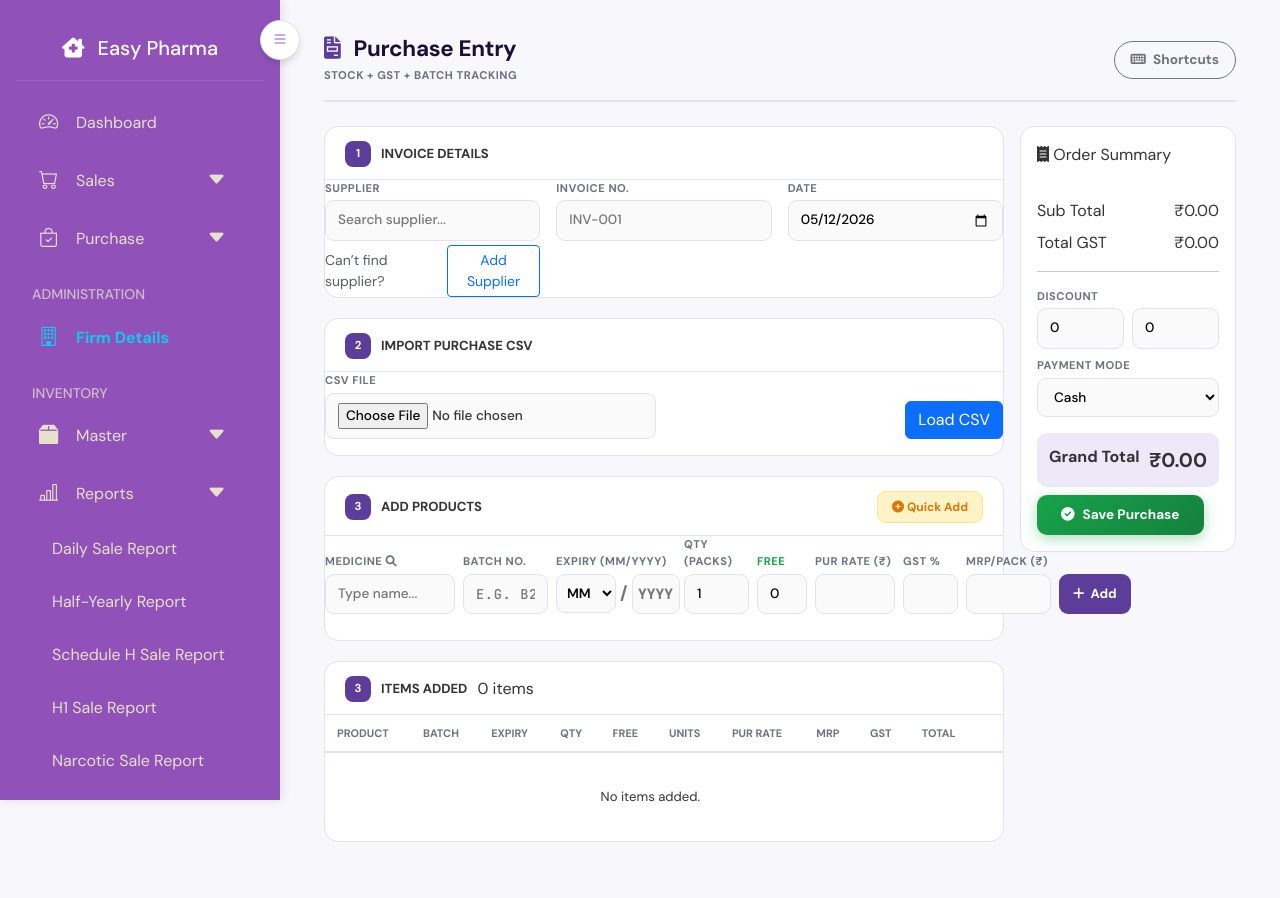
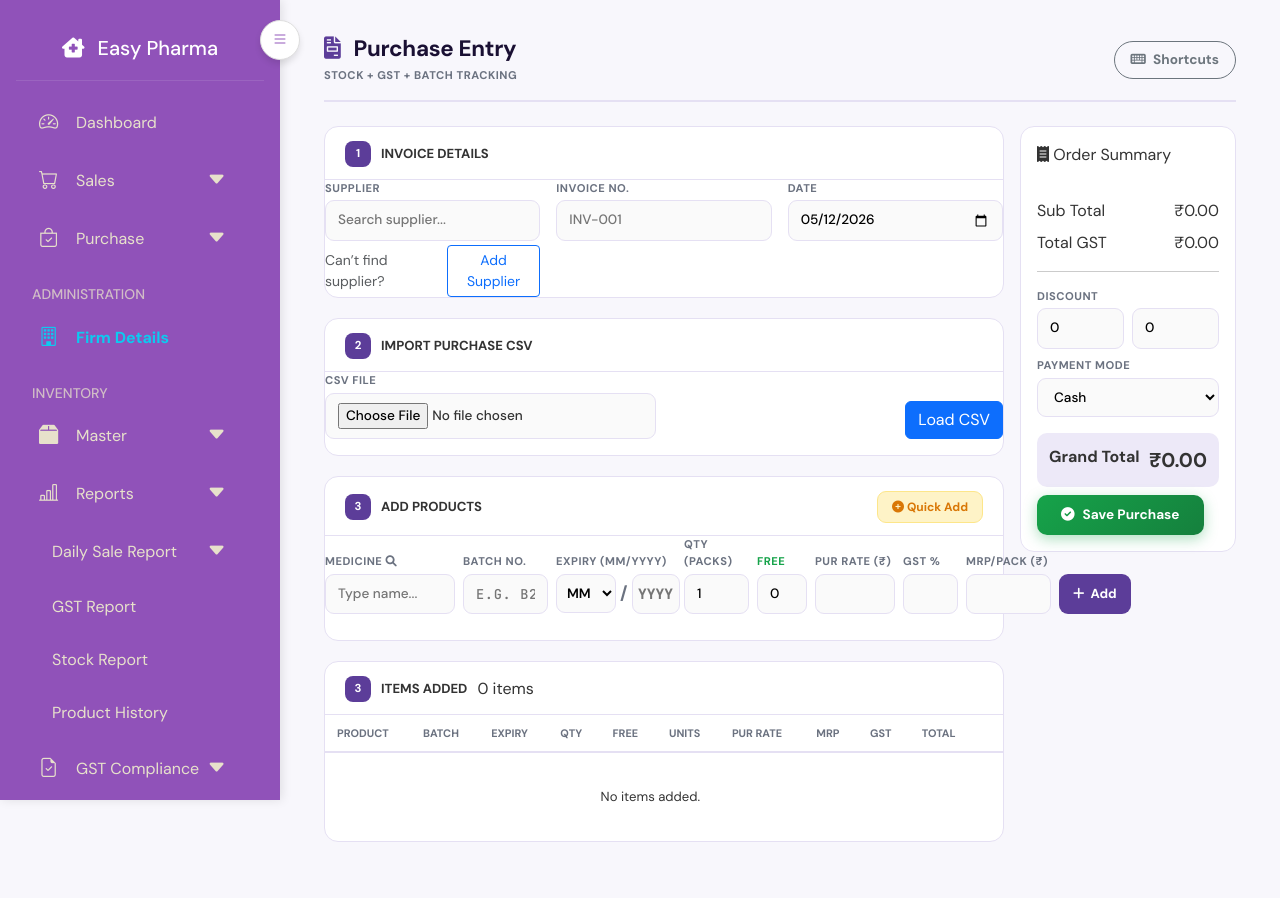
Before and after one commit to farooq1993/easy-pharma, a Django app: page /entry/ in a window 1280 px wide, after a click on "Reports". Run offline with Django 5.2, Linux system fonts and the light colour scheme; data that the repository does not hold is empty; parts of the project's set-up code (start-up, migrations or seed data) failed here and were passed over; some libraries are stand-ins or nearby versions.

Commit message:
modify sidebra

```diff
--- a/easypharma/templates/includes/sidebar.html
+++ b/easypharma/templates/includes/sidebar.html
@@ -113,14 +113,22 @@
                 <i class="bi bi-caret-down-fill ms-auto"></i>
             </a>
             <ul class="collapse nav flex-column ms-3" id="reportsMenu">
-                <li><a href="{% url 'daily_sale_report' %}" class="nav-link small">Daily Sale Report</a></li>
-                <li><a href="{% url 'half_yearly_report' %}" class="nav-link small">Half-Yearly Report</a></li>
-                <li><a href="{% url 'half_yearly_report' %}?schedule=Schedule H" class="nav-link small">Schedule H Sale Report</a></li>
-                <li><a href="{% url 'half_yearly_report' %}?schedule=H1" class="nav-link small">H1 Sale Report</a></li>
-                <li><a href="{% url 'half_yearly_report' %}?schedule=Narcotic" class="nav-link small">Narcotic Sale Report</a></li>
-                <li><a href="{% url 'schedule_h_report' %}" class="nav-link small fw-semibold" style="color:#90caf9;"><i class="bi bi-journal-medical me-1"></i>Schedule H Register</a></li>
-                <li><a href="{% url 'narcotic_drug_report' %}" class="nav-link small fw-semibold" style="color:#ce93d8;"><i class="bi bi-shield-exclamation me-1"></i>Narcotic Drug Register</a></li>
-                <li><a href="{% url 'profit_report' %}" class="nav-link small">Profit Report</a></li>
+                <li>
+                    <a class="nav-link small d-flex align-items-center"
+                       data-bs-toggle="collapse"
+                       data-bs-target="#dailyReportMenu"
+                       aria-expanded="false">
+                        Daily Sale Report
+                        <i class="bi bi-caret-down-fill ms-auto"></i>
+                    </a>
+                    <ul class="collapse nav flex-column ms-3" id="dailyReportMenu">
+                        <li><a href="{% url 'daily_sale_report' %}" class="nav-link small">Daily Report</a></li>
+                        <li><a href="{% url 'profit_report' %}" class="nav-link small">Profit Report</a></li>
+                        <li><a href="{% url 'half_yearly_report' %}?schedule=H1" class="nav-link small">H1 Sale Report</a></li>
+                        <li><a href="{% url 'half_yearly_report' %}?schedule=Narcotic" class="nav-link small">Narcotic Sale Report</a></li>
+                        <li><a href="{% url 'half_yearly_report' %}?schedule=Schedule H" class="nav-link small">Schedule H Sale Report</a></li>
+                    </ul>
+                </li>
                 <li><a href="{% url 'gst_report' %}" class="nav-link small">GST Report</a></li>
                 <li><a href="{% url 'stock_report' %}" class="nav-link small">Stock Report</a></li>
                 <li><a href="{% url 'product_history' %}" class="nav-link small">Product History</a></li>
--- a/pharmaProject/wsgi.py
+++ b/pharmaProject/wsgi.py
@@ -27,7 +27,7 @@
         raise RuntimeError('Automatic startup migration failed - critical error') from exc
 except Exception as exc:
     logger.error(f'✗ Unexpected migration error: {type(exc).__name__}: {exc}')
-    raise RuntimeError('Automatic startup migration failed') from exc
+    raise RuntimeError('Automatic startup migration failed')
 
 application = get_wsgi_application()
 app = application
```
Also changed, not shown: easypharma/migrations/0026_merge_20260606_2025.py (added).
